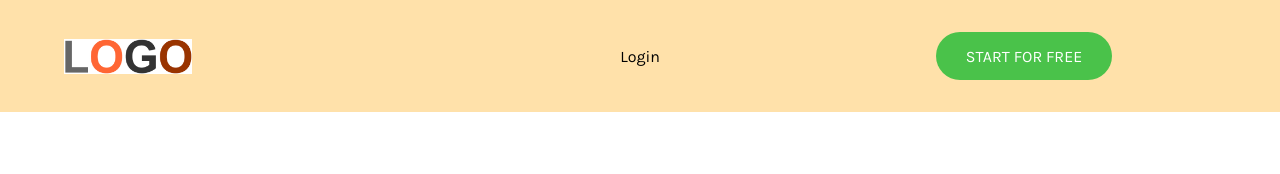
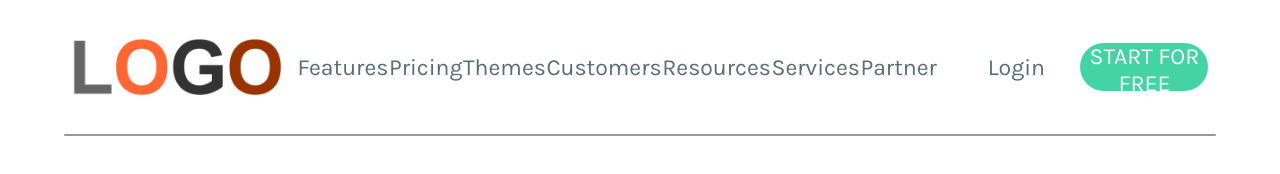
Before and after one commit to Alonsoe44/HeaderExercise, a plain HTML site: page index.html in a window 1280 px wide. Drawn offline with Linux system fonts and the light colour scheme.

Commit message:
First visual layout header done

```diff
--- a/index.html
+++ b/index.html
@@ -21,7 +21,6 @@
                 src="logo.png"
                 alt="logo business"
             />
-            <div clas="container-links">
             <ul class="Navegation-bar__box-group">
                 <li class="Navegation-bar__box">
                     <a href="https://www.youtube.com/watch?v=dQw4w9WgXcQ"
@@ -59,7 +58,6 @@
                     >
                 </li>
             </ul>
-            </div>
             <div class="button-group">
                 <button class="Navegation-bar__button">Login</button>
                 <button
@@ -69,5 +67,6 @@
                 </button>
             </div>
         </nav>
+        <div class="divisional-line"></div>
     </body>
 </html>
--- a/style.css
+++ b/style.css
@@ -9,16 +9,13 @@ body {
 }
 .Navegation-bar {
     display: flex;
-    background-color: rgb(255, 225, 170);
     justify-content: space-around;
     align-items: center;
     height: 7rem;
 }
 .Navegation-bar__logo {
     width: 8rem;
-}
-.container-links {
-    display: none;
+    margin-left: 5%;
 }
 .Navegation-bar__box-group {
     display: flex;
@@ -27,6 +24,7 @@ body {
 }
 .Navegation-bar__box {
     list-style: none outside none;
+    color: #5a6c78;
 }
 a {
     display: none;
@@ -37,20 +35,60 @@ a {
     width: 60%;
     display: flex;
     justify-content: space-around;
+    margin-right: 5%;
 }
 .Navegation-bar__button {
     background: none;
     border: none;
     border-radius: 5rem;
     width: 11rem;
-    height: 3rem;
-    font-size: 1rem;
+    height: 2rem;
+    font-size: 0.8rem;
+    color: #5a6c78;
 }
 .Navegation-bar__button:hover {
-    background-color: red;
     cursor: pointer;
+    border: #44d4a4 solid;
 }
 .Navegation-bar__button--green {
-    background-color: rgb(74, 194, 74);
-    color: white;
+    background-color: #44d4a4;
+    color: rgb(255, 255, 255);
 }
+.Navegation-bar__button--green:hover {
+    background-color: white;
+    color: #44d4a4;
+}
+.divisional-line {
+    background-color: #999999;
+    height: 0.1rem;
+    width: 90%;
+    border-radius: 3px;
+    margin: auto;
+}
+@media only screen and (min-width: 1500px) {
+}
+@media only screen and (min-width: 500px) {
+    * {
+        font-size: 1.2rem;
+    }
+    .Navegation-bar {
+        height: 7rem;
+    }
+    .Navegation-bar__logo {
+        height: 3rem;
+        width: auto;
+        margin-left: none;
+    }
+    a {
+        display: flex;
+    }
+    .button-group {
+        width: 20%;
+        display: flex;
+        justify-content: space-around;
+    }
+    .Navegation-bar__button {
+        font-size: 1.2rem;
+        height: 2.5rem;
+    }
+}
```
Lines whose indentation alone changed are shown as unchanged.
